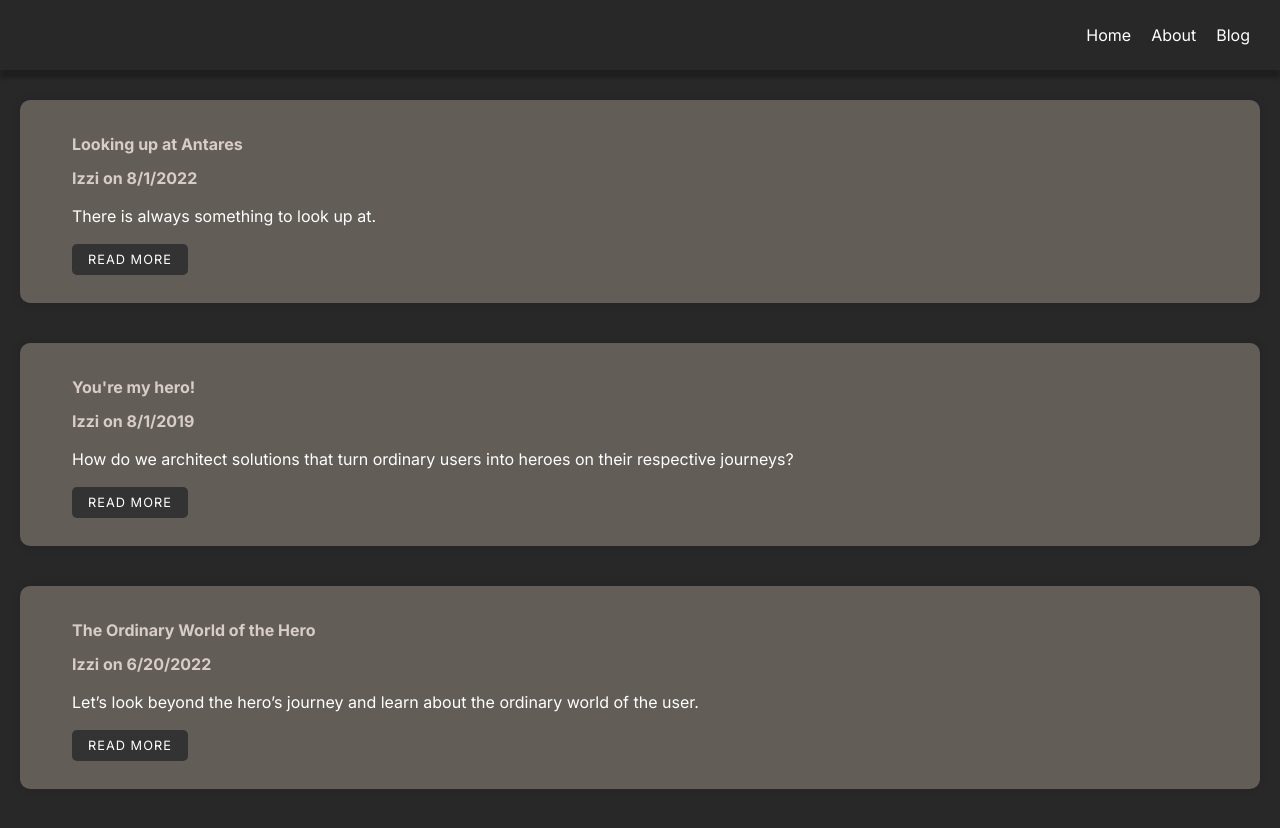
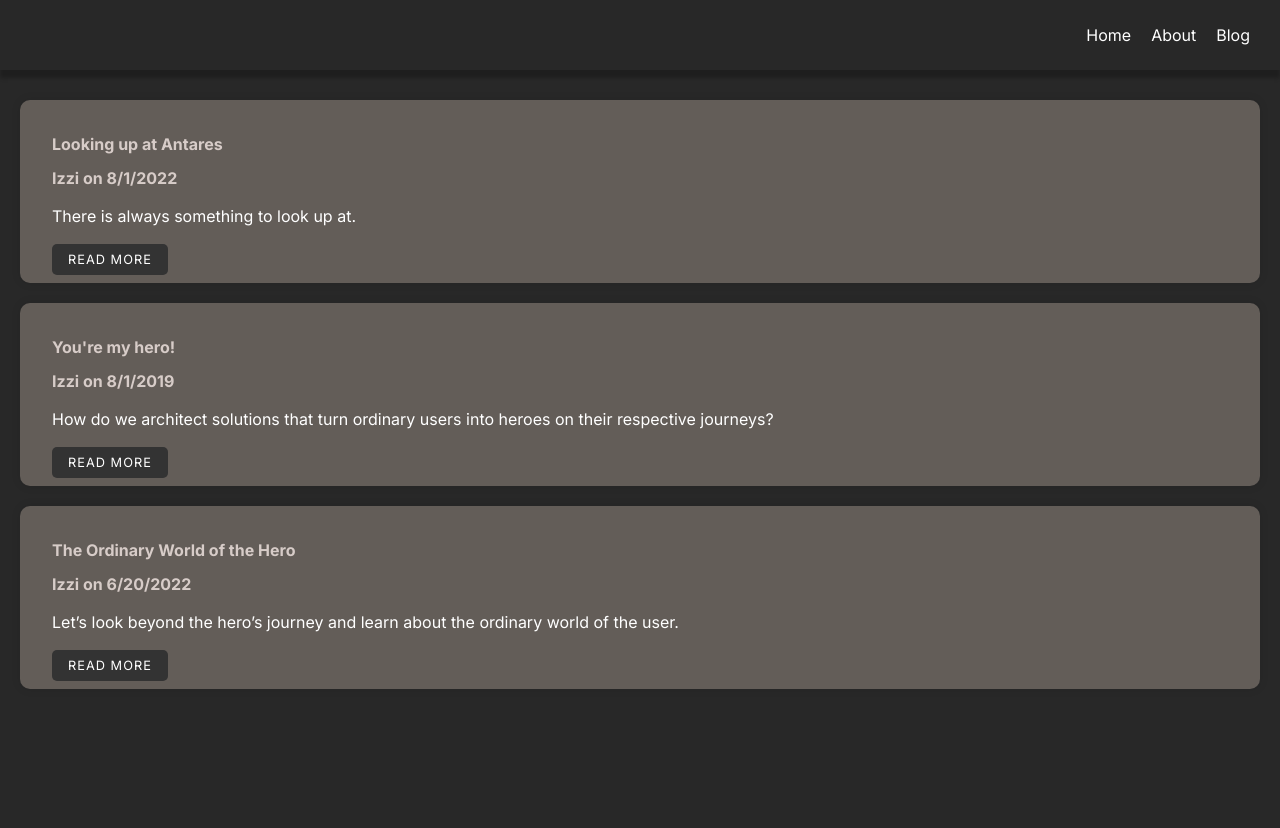
Before and after one commit to izzi-ink/blue-amber, an Astro site: page /blog in a window 1280 px wide. After the commit the page ends 800 px from the top, so only its background shows below. Built offline with nearby package versions, Linux system fonts and the light colour scheme; Astro itself is replaced by a stand-in of ours.

Commit message:
Spacing between footer and cards refactored

```diff
--- a/src/components/Card.astro
+++ b/src/components/Card.astro
@@ -12,11 +12,12 @@
 
 <style>
 	.card {
+		border: magenta 0px solid;
 		background: var(--ranger);
-		padding: 20px;
+		padding: 20px 0 0 0;
 		border-radius: 10px;
 		box-shadow: 0 0 10px rgba(0, 0, 0, 0.1);
-		margin-bottom: 20px;
+		margin-bottom: 0;
 		color: rgb(255, 255, 255);
 	}
 
--- a/src/components/Features.astro
+++ b/src/components/Features.astro
@@ -32,12 +32,13 @@
 
 <style>
   .features .card-container {
+    border: rgb(242, 221, 242) solid 0px;
     display: grid;
     grid-template-columns: repeat(3, 1fr);
     grid-gap: 1.5rem;
     justify-content: center;
-    padding: 0 1.5rem;
-    margin: 2rem auto;
+    padding: 0 1.5rem 0 1.5rem;
+    margin: 2rem auto 0 0;
     color: #000;
   }
 
--- a/src/components/Footer.astro
+++ b/src/components/Footer.astro
@@ -61,7 +61,7 @@
         color: #fff;
         text-align: center;
         padding: 20px;
-        margin-top: 60px;
+        margin-top: 2rem;
     }
 
     .container-footer .footer-container {
--- a/src/pages/blog.astro
+++ b/src/pages/blog.astro
@@ -40,6 +40,7 @@
     }
 
     .features .card-container {
+        border: rgb(119, 156, 49) 0px solid;
         display: grid;
         grid-template-columns: repeat(1fr);
         grid-gap: 20px;
```
